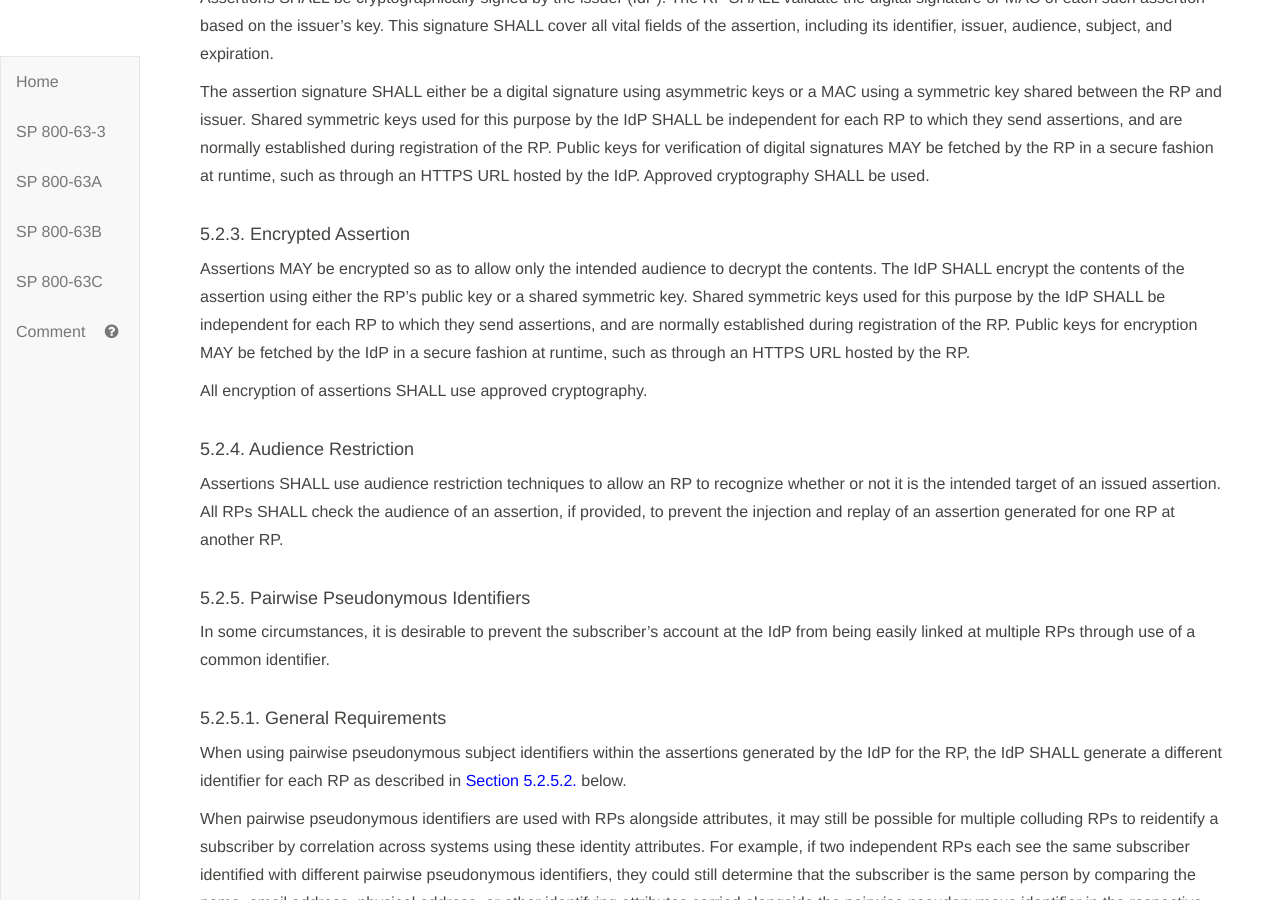
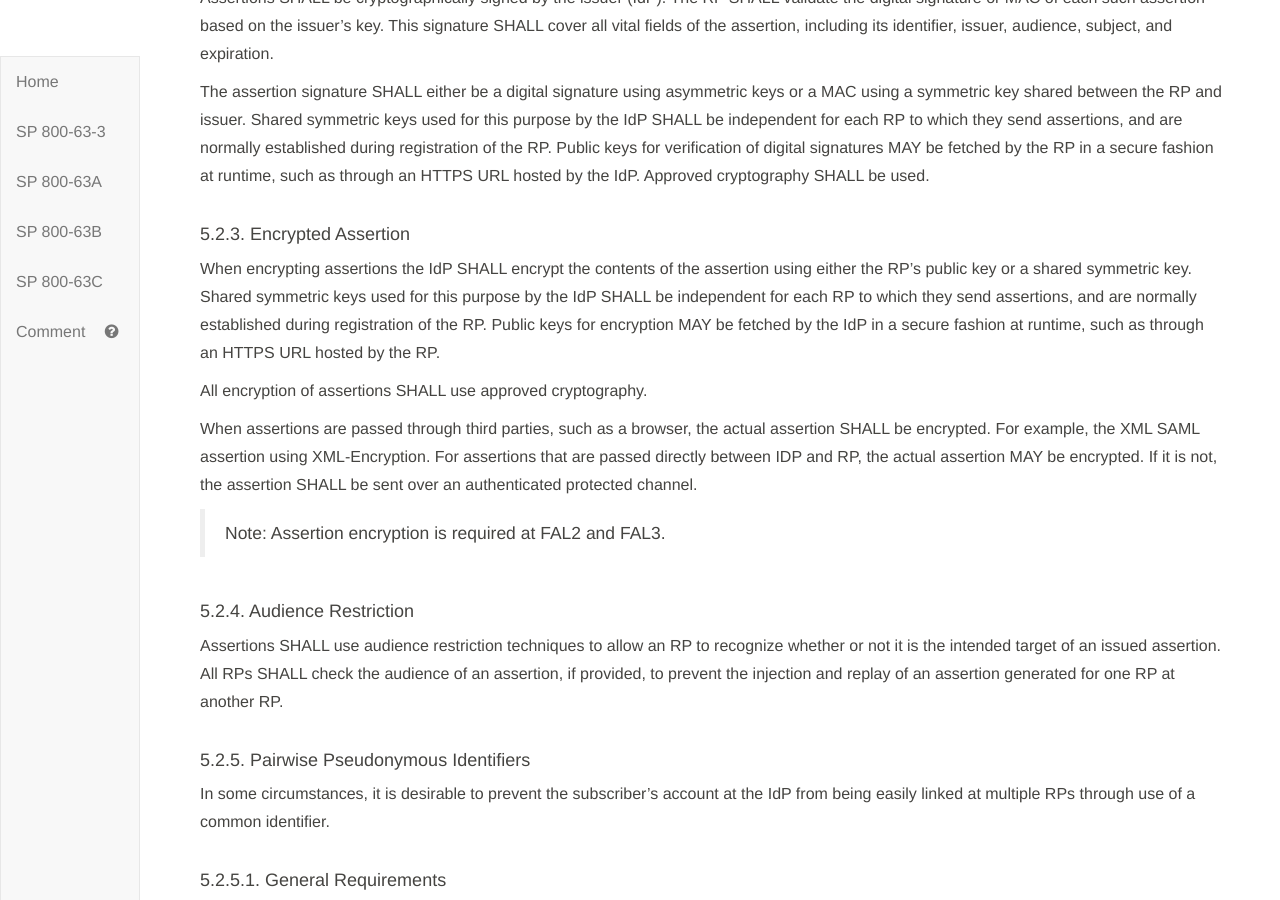
Before and after one commit to usnistgov/800-63-3, a Jekyll site: the page built from sp800-63c/sec5_assertions.md, in a window 1280 px wide and 900 px high, scrolled down 2383 px. Built offline with Jekyll 4.4.1, drawn with Linux system fonts in a browser that asks for light colours; our own code applies the rules of GitHub Pages for plain Markdown files.

Commit message:
Closes #818

```diff
--- a/sp800-63c/sec5_assertions.md
+++ b/sp800-63c/sec5_assertions.md
@@ -70,9 +70,13 @@ The assertion signature SHALL either be a digital signature using asymmetric key
 
 #### 5.2.3. Encrypted Assertion
 
-Assertions MAY be encrypted so as to allow only the intended audience to decrypt the contents. The IdP SHALL encrypt the contents of the assertion using either the RP's public key or a shared symmetric key. Shared symmetric keys used for this purpose by the IdP SHALL be independent for each RP to which they send assertions, and are normally established during registration of the RP. Public keys for encryption MAY be fetched by the IdP in a secure fashion at runtime, such as through an HTTPS URL hosted by the RP.
+When encrypting assertions the IdP SHALL encrypt the contents of the assertion using either the RP's public key or a shared symmetric key. Shared symmetric keys used for this purpose by the IdP SHALL be independent for each RP to which they send assertions, and are normally established during registration of the RP. Public keys for encryption MAY be fetched by the IdP in a secure fashion at runtime, such as through an HTTPS URL hosted by the RP.
 
 All encryption of assertions SHALL use approved cryptography.
+
+When assertions are passed through third parties, such as a browser, the actual assertion SHALL be encrypted. For example, the XML SAML assertion using XML-Encryption.  For assertions that are passed directly between IDP and RP, the actual assertion MAY be encrypted. If it is not, the assertion SHALL be sent over an authenticated protected channel.
+
+> Note: Assertion encryption is required at FAL2 and FAL3.
 
 #### 5.2.4. Audience Restriction
 
```
